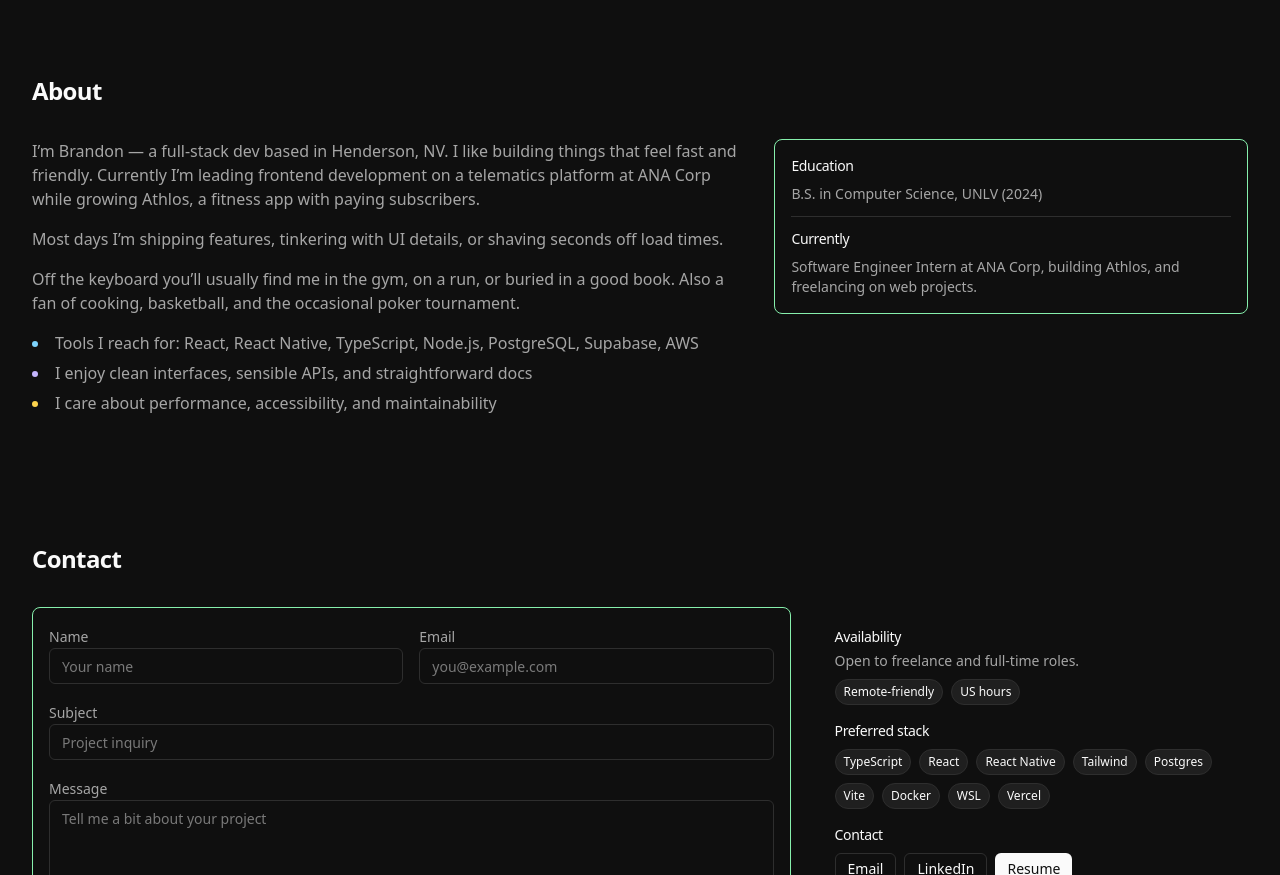
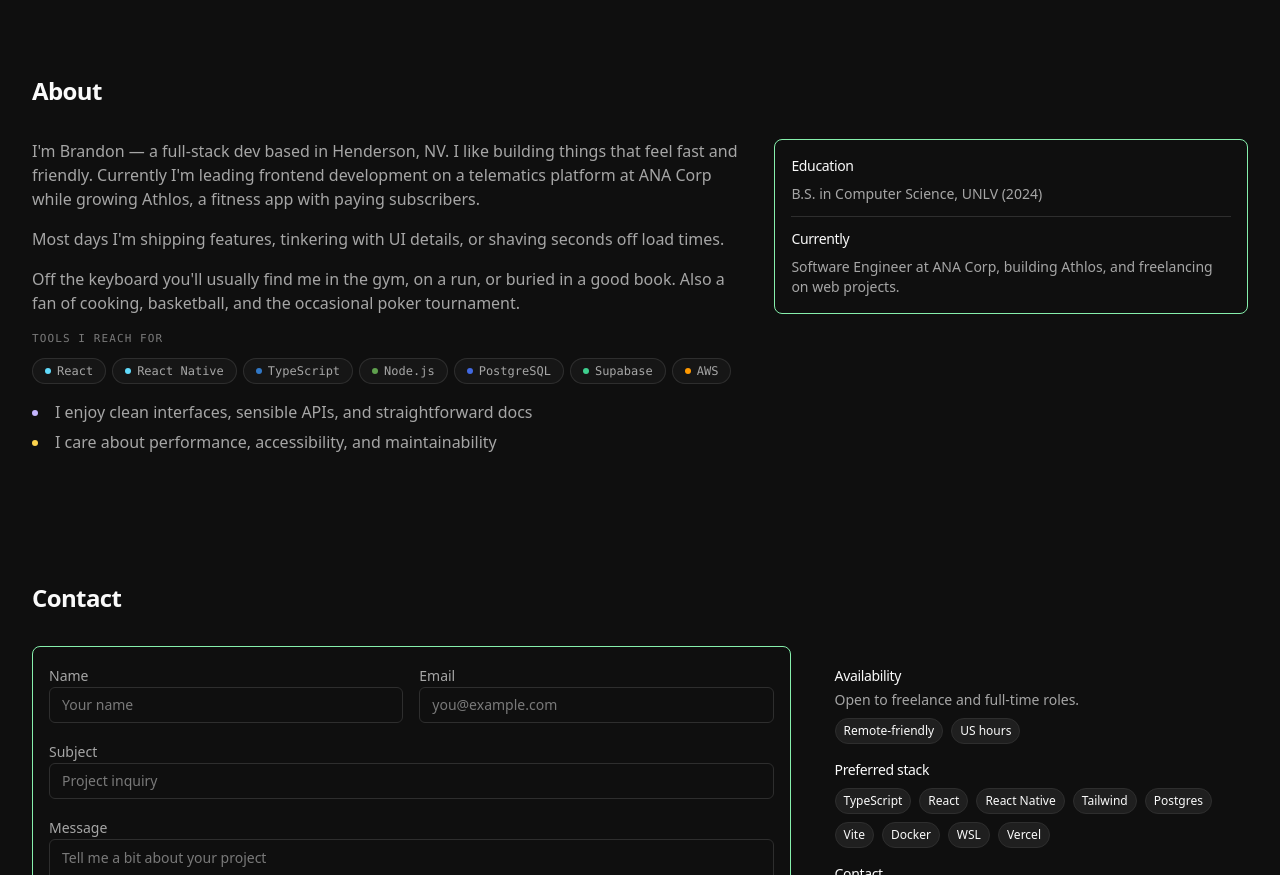
Before and after one commit to B-Timok/dev-portfolio-2.0, a Next.js app: page / in a window 1280 px wide. Shown: the part 3840-4715 px from the top of the page. Built offline with nearby package versions, Linux system fonts and the light colour scheme.

Commit message:
Refresh about: tool bullets become brand-color chip row

```diff
--- a/src/components/sections/about-section.tsx
+++ b/src/components/sections/about-section.tsx
@@ -1,40 +1,120 @@
+"use client"
+
 import { borderClassByIndex, markerClassByIndex } from "@/lib/playful"
+import { TOOL_BRAND, brandColor } from "@/lib/brand-colors"
+import { FadeUp } from "@/components/motion/fade-up"
+import { StaggerGroup } from "@/components/motion/stagger-group"
+import { StaggerItem } from "@/components/motion/stagger-item"
+
+// Match the exact 7 tools from the original bullet list
+const TOOLS = [
+  "React",
+  "React Native",
+  "TypeScript",
+  "Node.js",
+  "PostgreSQL",
+  "Supabase",
+  "AWS",
+]
 
 export default function AboutSection() {
   return (
     <section id="about" className="py-16">
       <div className="container mx-auto px-4 sm:px-6 lg:px-8">
+        <FadeUp>
           <div className="inline-flex items-baseline gap-3 mb-8">
             <h2 className="text-2xl font-semibold">About</h2>
-          <span className={"h-0.5 w-10 " + borderClassByIndex(1)}></span>
+            <span className={"h-0.5 w-10 " + borderClassByIndex(1)} />
           </div>
+        </FadeUp>
+
         <div className="grid grid-cols-1 md:grid-cols-[1.2fr_0.8fr] gap-8 items-start">
+          <FadeUp>
             <div className="max-w-3xl space-y-4 text-muted-foreground">
               <p>
-              I’m Brandon — a full‑stack dev based in Henderson, NV. I like building things that feel fast and
-              friendly. Currently I’m leading frontend development on a telematics platform at ANA Corp while
-              growing Athlos, a fitness app with paying subscribers.
+                I&apos;m Brandon — a full‑stack dev based in Henderson, NV. I like
+                building things that feel fast and friendly. Currently I&apos;m
+                leading frontend development on a telematics platform at ANA
+                Corp while growing Athlos, a fitness app with paying
+                subscribers.
               </p>
               <p>
-              Most days I’m shipping features, tinkering with UI details, or shaving seconds off load times.
+                Most days I&apos;m shipping features, tinkering with UI details, or
+                shaving seconds off load times.
               </p>
               <p>
-              Off the keyboard you’ll usually find me in the gym, on a run, or buried in a good book. Also
-              a fan of cooking, basketball, and the occasional poker tournament.
+                Off the keyboard you&apos;ll usually find me in the gym, on a run,
+                or buried in a good book. Also a fan of cooking, basketball,
+                and the occasional poker tournament.
               </p>
+
+              <div>
+                <p className="text-[11px] font-mono uppercase tracking-widest text-muted-foreground/70 mb-2">
+                  Tools I reach for
+                </p>
+                <StaggerGroup
+                  stagger={0.05}
+                  className="flex flex-wrap gap-1.5"
+                >
+                  {TOOLS.map((tool) => {
+                    const brand = brandColor(tool, TOOL_BRAND)
+                    return (
+                      <StaggerItem key={tool}>
+                        <span
+                          className="group inline-flex items-center gap-1.5 px-3 py-1 rounded-full border border-white/10 bg-white/[0.03] text-xs font-mono text-muted-foreground transition-[color,border-color,background-color,transform] duration-300 ease-out hover:-translate-y-[1px]"
+                          onMouseEnter={(e) => {
+                            e.currentTarget.style.color = brand
+                            e.currentTarget.style.borderColor = brand
+                            e.currentTarget.style.backgroundColor = `${brand}14`
+                          }}
+                          onMouseLeave={(e) => {
+                            e.currentTarget.style.color = ""
+                            e.currentTarget.style.borderColor = ""
+                            e.currentTarget.style.backgroundColor = ""
+                          }}
+                        >
+                          <span
+                            className="h-1.5 w-1.5 rounded-full"
+                            style={{ background: brand }}
+                          />
+                          {tool}
+                        </span>
+                      </StaggerItem>
+                    )
+                  })}
+                </StaggerGroup>
+              </div>
+
               <ul className="list-disc list-inside space-y-1.5">
-              <li className={markerClassByIndex(0)}>Tools I reach for: React, React Native, TypeScript, Node.js, PostgreSQL, Supabase, AWS</li>
-              <li className={markerClassByIndex(2)}>I enjoy clean interfaces, sensible APIs, and straightforward docs</li>
-              <li className={markerClassByIndex(4)}>I care about performance, accessibility, and maintainability</li>
+                <li className={markerClassByIndex(2)}>
+                  I enjoy clean interfaces, sensible APIs, and straightforward docs
+                </li>
+                <li className={markerClassByIndex(4)}>
+                  I care about performance, accessibility, and maintainability
+                </li>
               </ul>
             </div>
-          <div className={"rounded-lg p-4 border " + borderClassByIndex(3)}>
+          </FadeUp>
+
+          <FadeUp>
+            <div
+              className={
+                "rounded-lg p-4 border transition-[transform,box-shadow] duration-300 ease-[cubic-bezier(0.22,1,0.36,1)] hover:-translate-y-[2px] hover:shadow-[0_10px_24px_-12px_rgba(134,239,172,0.4)] " +
+                borderClassByIndex(3)
+              }
+            >
               <h3 className="text-sm font-medium mb-2">Education</h3>
-            <p className="text-sm text-muted-foreground">B.S. in Computer Science, UNLV (2024)</p>
+              <p className="text-sm text-muted-foreground">
+                B.S. in Computer Science, UNLV (2024)
+              </p>
               <div className="mt-3 h-px w-full bg-border" />
               <h3 className="text-sm font-medium mt-3 mb-2">Currently</h3>
-            <p className="text-sm text-muted-foreground">Software Engineer Intern at ANA Corp, building Athlos, and freelancing on web projects.</p>
+              <p className="text-sm text-muted-foreground">
+                Software Engineer at ANA Corp, building Athlos, and freelancing
+                on web projects.
+              </p>
             </div>
+          </FadeUp>
         </div>
       </div>
     </section>
```
Lines whose indentation alone changed are shown as unchanged.
